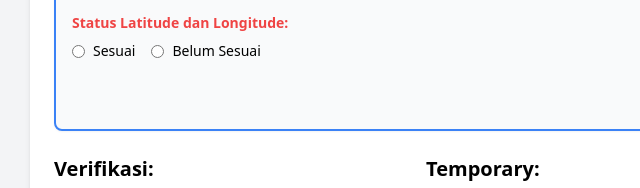
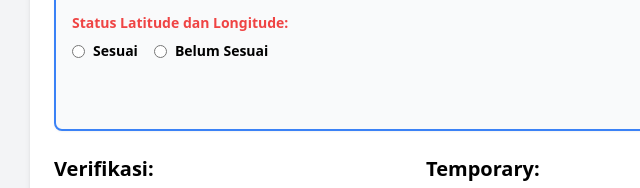
Before and after one commit to timjupiter/jupiter, a plain HTML site: page verif.html in a window 1280 px wide. Shown: the part 313-501 px from the top of the page, 226-866 px from the left. Drawn offline with nearby package versions, Linux system fonts and the light colour scheme.

Commit message:
Update verif.html

```diff
--- a/verif.html
+++ b/verif.html
@@ -37,10 +37,10 @@
                 <label class="block text-sm font-semibold text-red-500 mb-2">Status Latitude dan Longitude:</label>
                 <div class="flex flex-wrap gap-4">
                     <label class="inline-flex items-center text-sm">
-                        <input type="radio" name="latitudeStatus" value="Sesuai" class="mr-2"> Sesuai
+                        <input type="radio" name="latitudeStatus" value="Sesuai" class="mr-2"> <strong>Sesuai</strong>
                     </label>
                     <label class="inline-flex items-center text-sm">
-                        <input type="radio" name="latitudeStatus" value="Belum Sesuai" class="mr-2"> Belum Sesuai
+                        <input type="radio" name="latitudeStatus" value="Belum Sesuai" class="mr-2"> <strong>Belum Sesuai</strong>
                     </label>
                 </div>
             </div>
```
